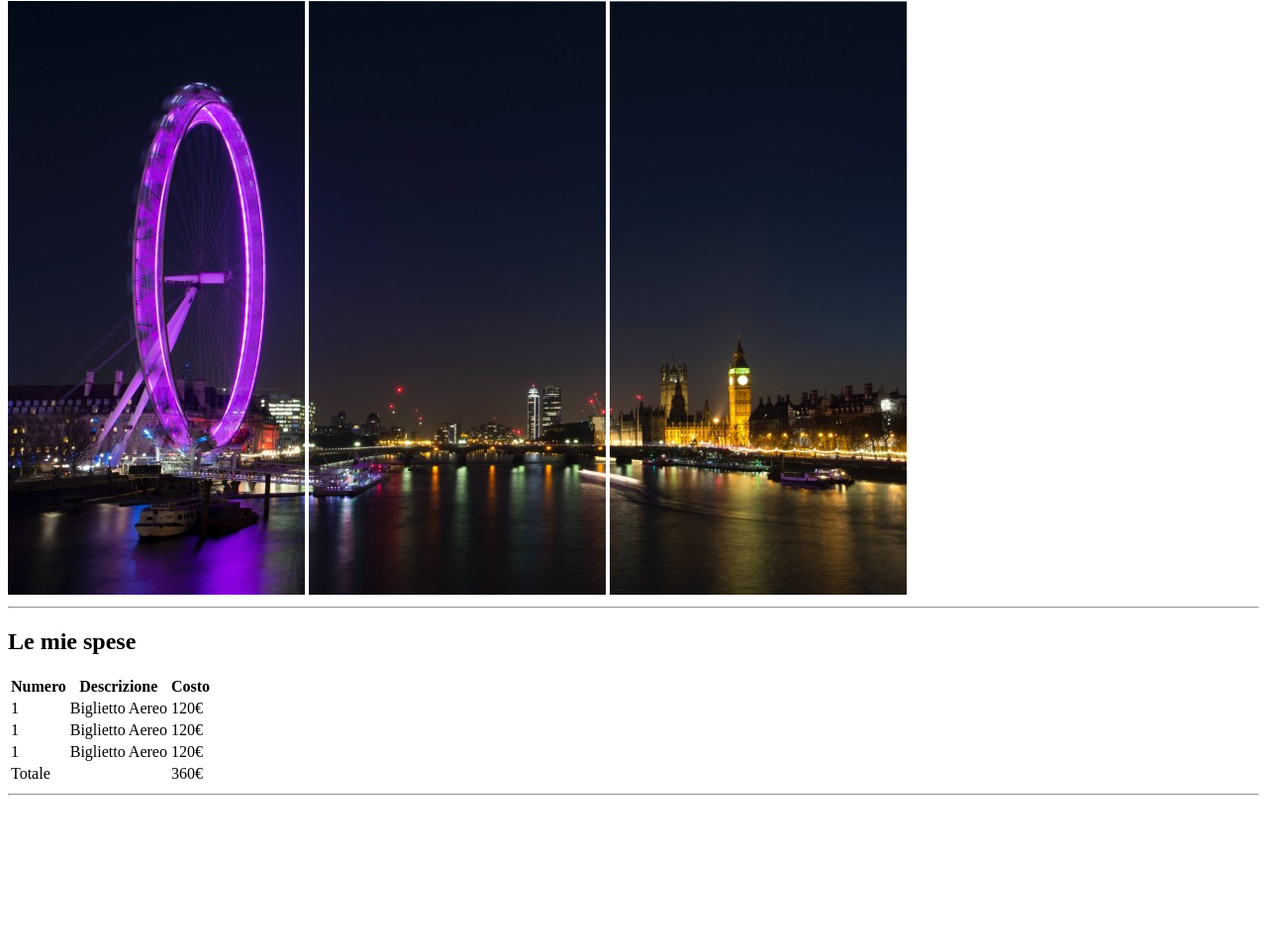
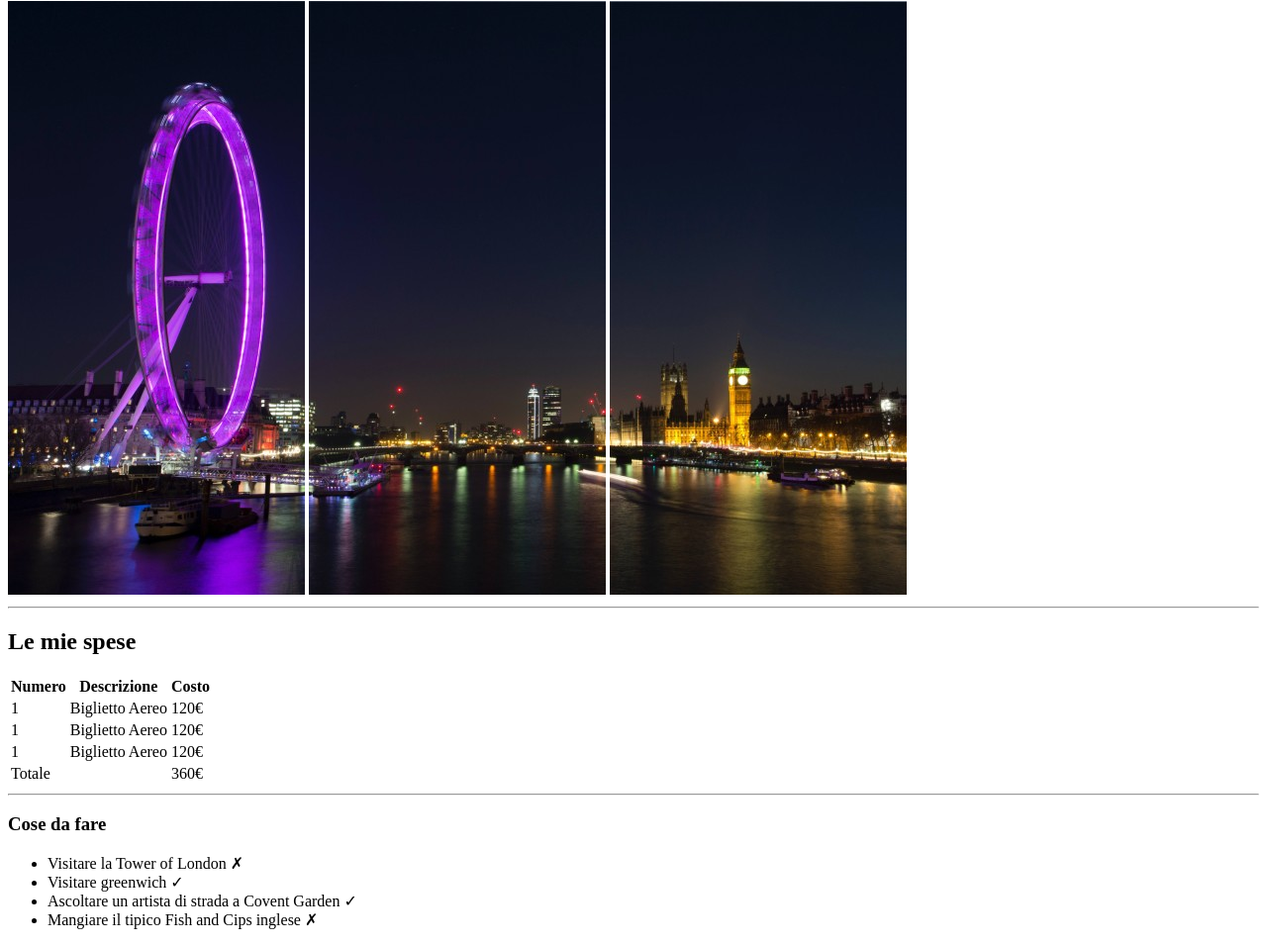
Before and after one commit to SimoneVilardo/html-london-trip, a plain HTML site: page index.html in a window 1280 px wide. Shown: the part 79-1034 px from the top of the page at 99% size. Before the commit the page ends 891 px from the top, so only its background shows below. Drawn offline with Linux system fonts and the light colour scheme.

Commit message:
fine parte 2 main con cose da fare+lista+commenti

```diff
--- a/index.html
+++ b/index.html
@@ -97,6 +97,31 @@
         </div>
         <!-- Fine Le mie spese + tabella -->
 
+
+        <!-- Inizio cose da fare + lista -->
+        <div>
+            <h3>
+                Cose da fare
+            </h3>
+            <ul>
+                <li>
+                    Visitare la Tower of London &cross;
+                </li>
+                <li>
+                    Visitare greenwich &check;
+                </li>
+                <li>
+                    Ascoltare un artista di strada a Covent Garden &check;
+                </li>
+                <li>
+                    Mangiare il tipico Fish and Cips inglese &cross;
+                </li>
+            </ul>
+
+        </div>
+        <!-- Fine cose da fare + lista -->
+
+
     </main>
     <!-- fine corpo della pagina -->
 
```
